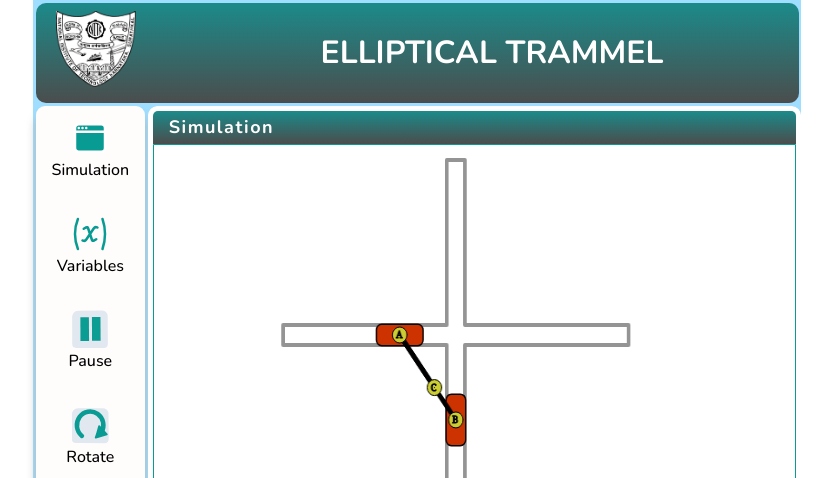
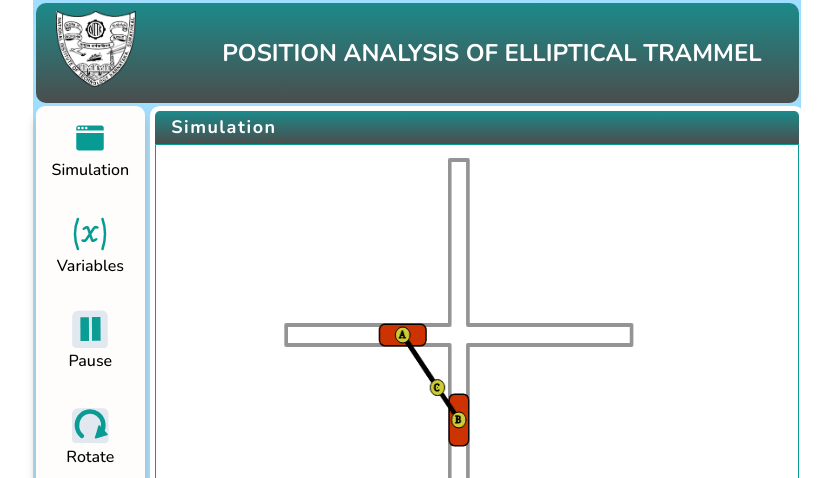
Before and after one commit to virtual-labs/exp-position-analysis-elliptical-trammel-nitk, a plain HTML site: page experiment/simulation/index.html in a window 1280 px wide. Shown: the top 478 px of the page, without its empty margins (223-1055 px from the left). Drawn offline with nearby package versions, Linux system fonts and the light colour scheme.

Commit message:
Updated the title and table presentation

```diff
--- a/experiment/simulation/css/style.css
+++ b/experiment/simulation/css/style.css
@@ -3,7 +3,7 @@
   display: grid;
   grid-template-columns: auto 1fr;
   grid-template-rows: auto 1fr;
-  height: 100vh;
+  max-height: 100vh;
   gap: 0.005rem;
 }
 .title-div-container {
@@ -43,9 +43,10 @@ h1 {
 
 .title-div h1 {
   justify-self: center;
-  font-size: 3.2rem;
+  font-size: 2.4rem;
   color: var(--clr-text-clr);
   text-transform: uppercase;
+  text-align: center;
 }
 
 /* ********************** */
@@ -60,7 +61,7 @@ h1 {
   background-color: #fffcfc;
   box-shadow: 0 1rem 1rem 0 rgba(177, 176, 176, 0.855);
   padding: 1.2rem 1.6rem;
-  margin: 0 0.25rem 0 0.25rem;
+  margin: 0 0.25rem;
   border-radius: 0.9rem;
   left: 0;
   cursor: pointer;
@@ -123,7 +124,7 @@ h1 {
   gap: 0.5rem;
   overflow-y: scroll;
   overflow-x: hidden;
-  /* margin: 0.25rem; */
+  margin: 0 0.25rem;
   margin-bottom: 0;
   border-radius: 0.9rem;
 }
--- a/experiment/simulation/index.html
+++ b/experiment/simulation/index.html
@@ -48,7 +48,7 @@
               ><img src="images/logo_nitk.png" alt="Logo" class="logo"
             /></a>
           </div>
-          <h1>Elliptical Trammel</h1>
+          <h1>Position analysis of Elliptical Trammel</h1>
         </div>
       </div>
       <div class="sidebar">
```
